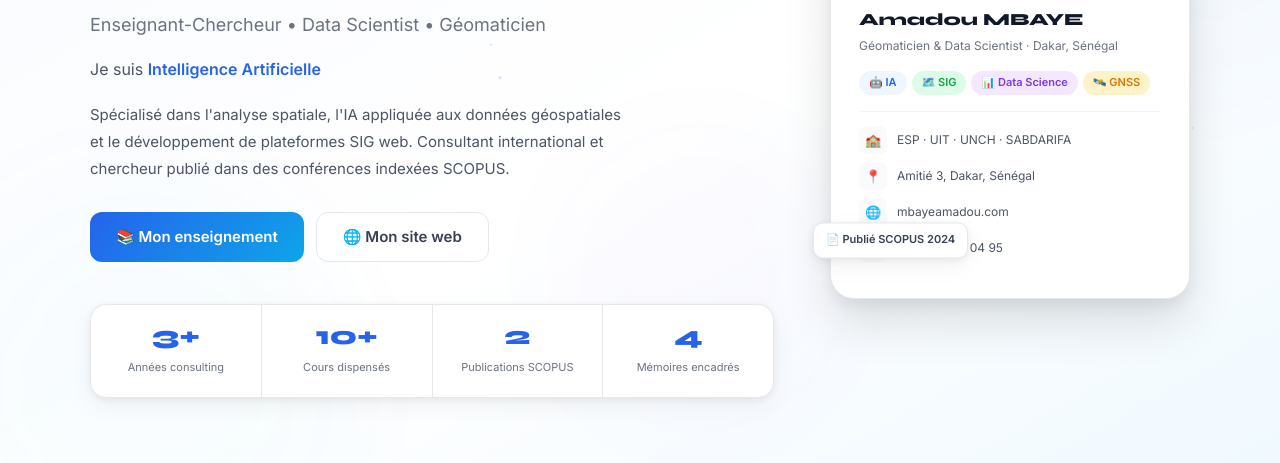
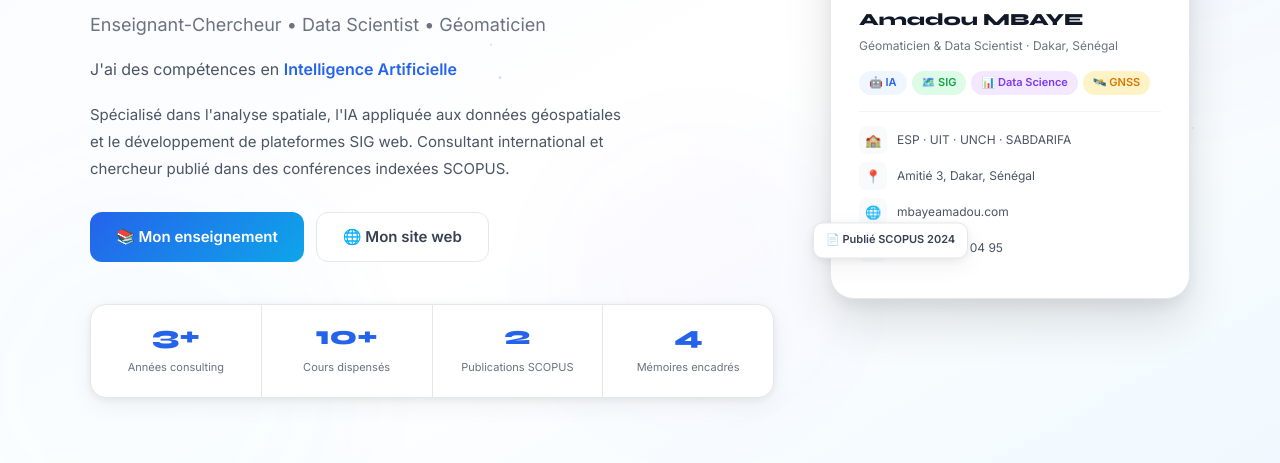
Before and after one commit to Amezo/my-portfolio, a plain HTML site: page index.html in a window 1280 px wide. Shown: the part 337-800 px from the top of the page. Drawn offline with Linux system fonts and the light colour scheme.

Commit message:
Update index.html

```diff
--- a/index.html
+++ b/index.html
@@ -322,7 +322,7 @@ footer::before{content:'';position:absolute;top:0;left:0;right:0;height:3px;back
         <span class="nl-g" style="animation:glDrop .55s cubic-bezier(.34,1.56,.64,1) 2.44s forwards,glShimmer 2.5s linear 3.14s infinite">M</span><span class="nl-g" style="animation:glDrop .55s cubic-bezier(.34,1.56,.64,1) 2.53s forwards,glShimmer 2.5s linear 3.23s infinite">B</span><span class="nl-g" style="animation:glDrop .55s cubic-bezier(.34,1.56,.64,1) 2.62s forwards,glShimmer 2.5s linear 3.32s infinite">A</span><span class="nl-g" style="animation:glDrop .55s cubic-bezier(.34,1.56,.64,1) 2.71s forwards,glShimmer 2.5s linear 3.41s infinite">Y</span><span class="nl-g" style="animation:glDrop .55s cubic-bezier(.34,1.56,.64,1) 2.80s forwards,glShimmer 2.5s linear 3.50s infinite">E</span>
       </h1>
       <p class="hero-role"> Enseignant-Chercheur &bull; Data Scientist &bull; Géomaticien</p>
-      <div class="tw-wrap">Je suis  <span class="tw" id="tw"></span></div>
+      <div class="tw-wrap">J'ai des compétences en   <span class="tw" id="tw"></span></div>
       <p class="hero-desc">Spécialisé dans l'analyse spatiale, l'IA appliquée aux données géospatiales et le développement de plateformes SIG web. Consultant international et chercheur publié dans des conférences indexées SCOPUS.</p>
       <div class="hero-acts">
         <a href="#teaching" class="btn btn-p">📚 Mon enseignement</a>
```
